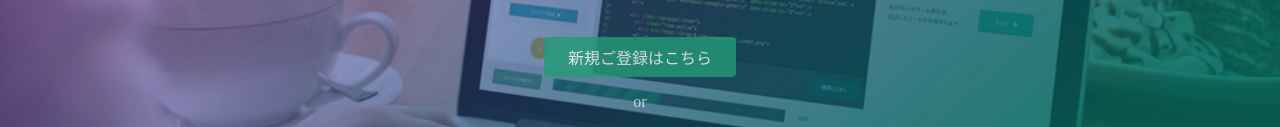
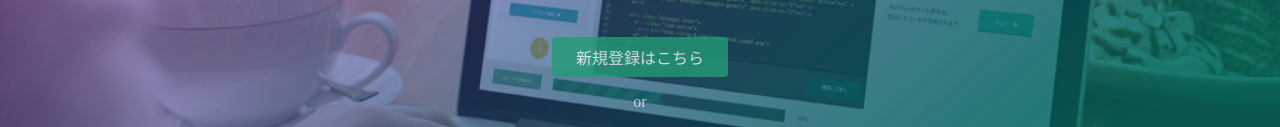
Before and after one commit to shaulart/shaula.github.io, a plain HTML site: page index.html in a window 1280 px wide. Shown: the part 395-522 px from the top of the page. Drawn offline with Linux system fonts and the light colour scheme.

Commit message:
Update index.html

```diff
--- a/index.html
+++ b/index.html
@@ -26,7 +26,7 @@
       <h1>LEARN TO CODE.<br>LEARN TO BE CREATIVE.</h1>
       <p>Progateはオンラインプログラミング学習サービスです。<br>初心者にもやさしいスライドとレッスンで、ウェブサービスを作りながらプログラミングを学んでいきましょう。</p>
       <div class="btn-wrapper">
-        <a href="#" class="btn signup">新規ご登録はこちら</a>
+        <a href="#" class="btn signup">新規登録はこちら</a>
         <p>or</p>
         <a href="#" class="btn facebook"><span class="fa fa-facebook"></span>Facebookで登録</a>
         <a href="#" class="btn twitter"><span class="fa fa-twitter"></span>Twitterで登録</a>
```
